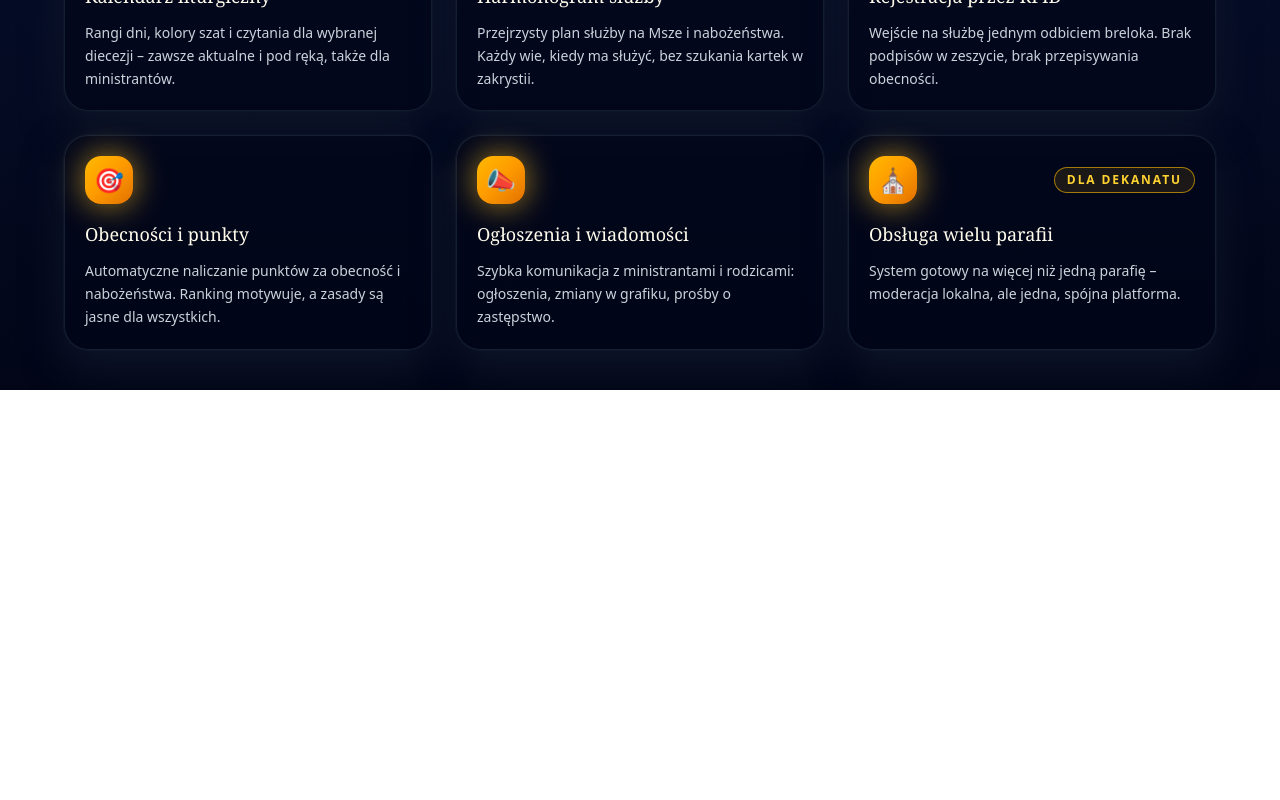
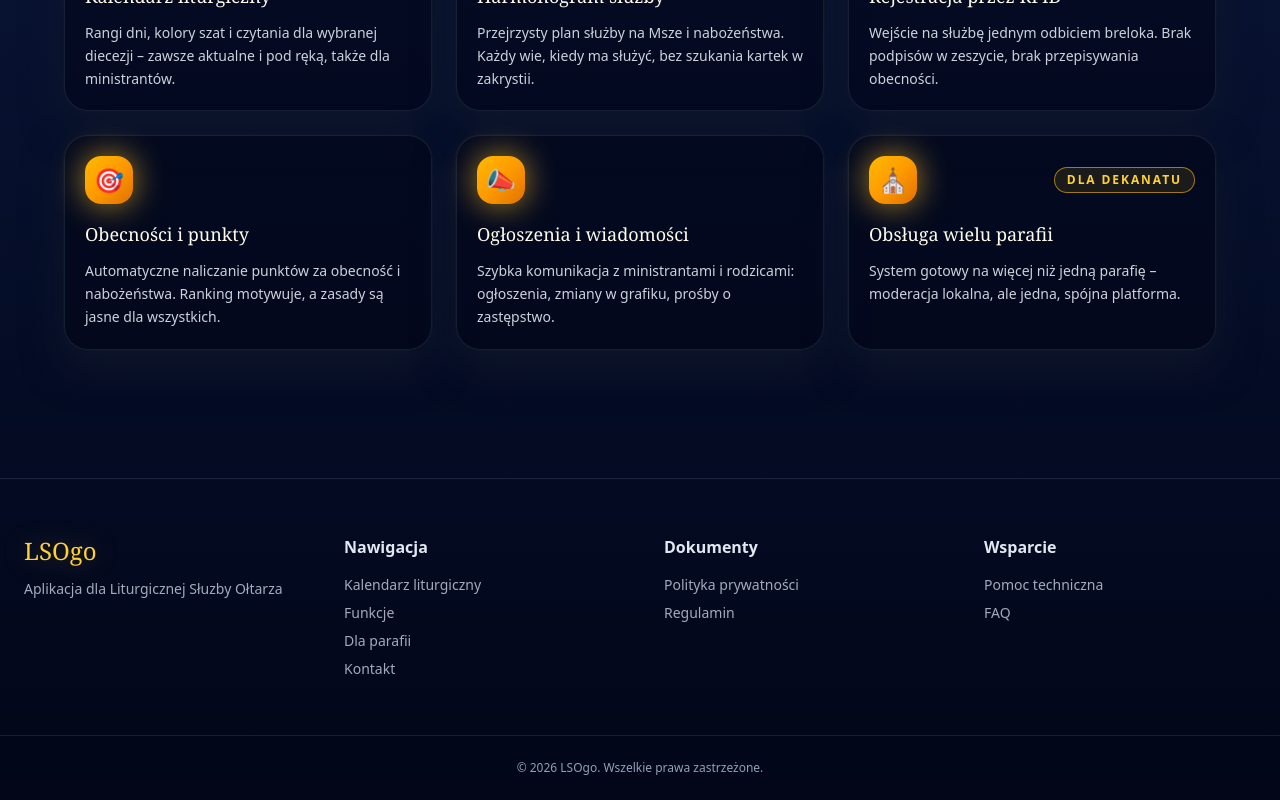
Before and after one commit to grzegorz2803/lsogo-web, a React (Vite) app: page / in a window 1280 px wide. Shown: the part 2823-3623 px from the top of the page. Before the commit the page ends 3213 px from the top, so only its background shows below. Built offline with nearby package versions, Linux system fonts and the light colour scheme.

Commit message:
feat(home): add footer section using content-driven structure

```diff
--- a/src/components/FeaturesSection.tsx
+++ b/src/components/FeaturesSection.tsx
@@ -5,7 +5,7 @@ export function FeaturesSection() {
   const { title, subtitle, cards } = featuresSectionContent;
 
   return (
-    <section className="mt-24 px-6 mb-10">
+    <section className="mt-24 px-6 ">
       <div className="mx-auto max-w-6xl">
         <div className="text-center">
           <SectionSeparator />
--- /dev/null
+++ b/src/components/Footer.tsx
@@ -0,0 +1,40 @@
+import { footerContent } from "../content/footer";
+
+export function Footer() {
+  const { brand, columns, bottomNote } = footerContent;
+
+  return (
+    <footer className="mt-32 border-t border-slate-700/50 ">
+      <div className="mx-auto max-w-7xl px-6 py-14">
+        <div className="grid gap-12 md:grid-cols-4">
+          <div>
+            <h3 className="font-serif text-2xl text-amber-300 drop-shadow-[0_0_12px_rgba(251,191,36,0.25)]">
+              {brand.name}
+            </h3>
+            <p className="mt-3 text-sm text-slate-300/80">{brand.tagline}</p>
+          </div>
+          {columns.map((colmun) => (
+            <div key={colmun.title}>
+              <h4 className="font-semibold text-slate-200">{colmun.title}</h4>
+              <ul className="mt-4 space-y-2 text-sm">
+                {colmun.links.map((link) => (
+                  <li key={link.id}>
+                    <a
+                      href={link.href}
+                      className="text-slate-300/80 hover:text-amber-300 transition-colors"
+                    >
+                      {link.label}
+                    </a>
+                  </li>
+                ))}
+              </ul>
+            </div>
+          ))}
+        </div>
+      </div>
+      <div className="border-t border-slate-700/40  py-6">
+        <p className="text-center text-xs text-slate-400">{bottomNote}</p>
+      </div>
+    </footer>
+  );
+}
--- /dev/null
+++ b/src/content/footer.ts
@@ -0,0 +1,50 @@
+export type FooterLink = {
+  id: string;
+  label: string;
+  href: string;
+};
+
+export type FooterContent = {
+  brand: {
+    name: string;
+    tagline: string;
+  };
+  columns: {
+    title: string;
+    links: FooterLink[];
+  }[];
+  bottomNote: string;
+};
+
+export const footerContent = {
+  brand: {
+    name: "LSOgo",
+    tagline: "Aplikacja dla Liturgicznej Słuzby Ołtarza",
+  },
+  columns: [
+    {
+      title: "Nawigacja",
+      links: [
+        { id: "calendar", label: "Kalendarz liturgiczny", href: "/kalendarz" },
+        { id: "features", label: "Funkcje", href: "#funkcje" },
+        { id: "pricing", label: "Dla parafii", href: "/dla-parafii" },
+        { id: "contact", label: "Kontakt", href: "/kontakt" },
+      ],
+    },
+    {
+      title: "Dokumenty",
+      links: [
+        { id: "privacy", label: "Polityka prywatności", href: "/privacy" },
+        { id: "terms", label: "Regulamin", href: "/terms" },
+      ],
+    },
+    {
+      title: "Wsparcie",
+      links: [
+        { id: "support", label: "Pomoc techniczna", href: "/support" },
+        { id: "faq", label: "FAQ", href: "/faq" },
+      ],
+    },
+  ],
+  bottomNote: "© 2026 LSOgo. Wszelkie prawa zastrzeżone.",
+};
--- a/src/pages/HomePage.tsx
+++ b/src/pages/HomePage.tsx
@@ -2,6 +2,7 @@ import { CalendarSection } from "../components/CalendarSection";
 import { AudienceSection } from "../components/AudienceSection";
 import { HeroSection } from "../components/HeroSection";
 import { FeaturesSection } from "../components/FeaturesSection";
+import { Footer } from "../components/Footer";
 export function HomePage() {
   return (
     <>
@@ -9,6 +10,7 @@ export function HomePage() {
       <CalendarSection />
       <AudienceSection />
       <FeaturesSection />
+      <Footer />
     </>
   );
 }
```
